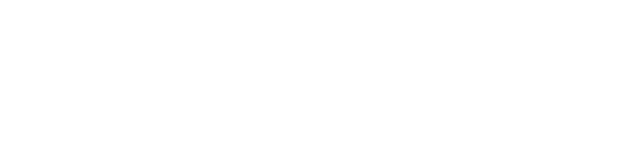
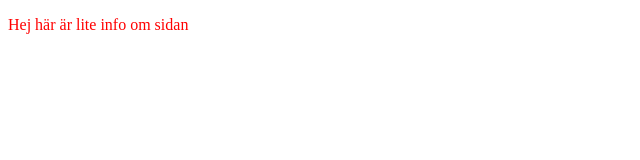
Before and after one commit to Chukala/SimpleProject, a plain HTML site: page index.html in a window 1280 px wide. Shown: the whole page, without its empty margins (0-640 px from the left). Drawn offline with nearby package versions, Linux system fonts and the light colour scheme.

Commit message:
Added p tag and some styling to it

```diff
--- a/index.html
+++ b/index.html
@@ -9,7 +9,7 @@
     <link rel="stylesheet" href="./style.css">
 </head>
 <body>
-
+    <p >Hej här är lite info om sidan </p>
 </body>
     <!-- SCRIPTS -->
     <script src="https://code.jquery.com/jquery.min.js"></script>
--- a/style.css
+++ b/style.css
@@ -3,3 +3,7 @@
     Author:
     Version:
 /* -------------------------- */
+
+p {
+   color: red;
+}
```
